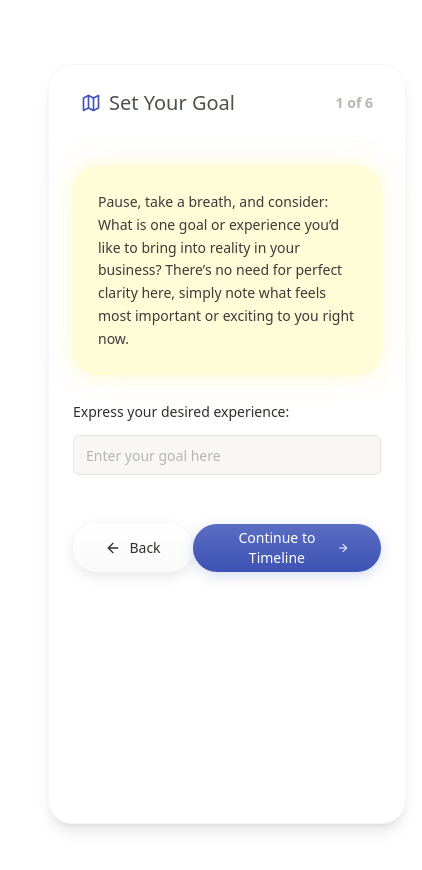
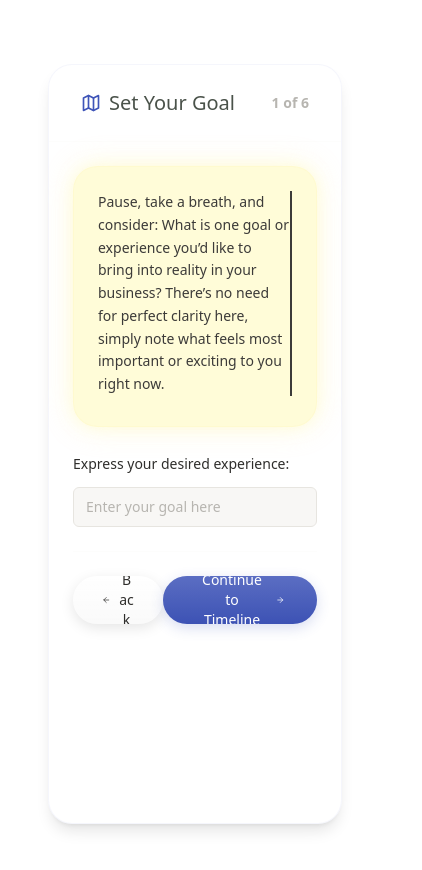
Before and after one commit to peatf/gps-live, a Next.js app: page / in a window 390 px wide. Shown: the top 870 px of the page, 422 px wide, since content can reach past the window. Built offline with nearby package versions, Linux system fonts and the light colour scheme.

Commit message:
Update globals.css

```diff
--- a/src/styles/globals.css
+++ b/src/styles/globals.css
@@ -13,6 +13,8 @@
 body {
   color: var(--text-color);
   background: transparent;
+  overscroll-behavior: none;
+  overflow-x: hidden;
 }
 
 /* Animation keyframes */
@@ -29,6 +31,15 @@ body {
   50% {
     box-shadow: 0 0 15px rgba(255,248,206,0.4), inset 0 0 25px rgba(255,248,206,0.3);
   }
+}
+
+@keyframes typewriter {
+  from { width: 0 }
+  to { width: 100% }
+}
+
+@keyframes blink {
+  50% { border-color: transparent }
 }
 
 @keyframes pulse {
@@ -61,11 +72,6 @@ body {
     transform: translateY(0);
     opacity: 1;
   }
-}
-
-@keyframes glassShimmer {
-  0% { transform: translateX(-100%); }
-  100% { transform: translateX(100%); }
 }
 
 /* Utility classes */
@@ -104,15 +110,6 @@ body {
   border: 1px solid rgba(255, 255, 255, 0.05);
 }
 
-/* Bubble effects */
-.bubble-gradient {
-  background: linear-gradient(145deg, rgba(255, 255, 255, 0.4) 0%, rgba(255, 255, 255, 0.1) 100%);
-}
-
-.bubble-border {
-  border: 1px solid rgba(255, 255, 255, 0.2);
-}
-
 /* Scrollbar styling */
 .scrollable {
   scrollbar-width: thin;
@@ -121,7 +118,6 @@ body {
 
 .scrollable::-webkit-scrollbar {
   width: 6px;
-  height: 6px;
 }
 
 .scrollable::-webkit-scrollbar-track {
@@ -136,7 +132,7 @@ body {
 /* App container */
 .app-container {
   min-height: 100vh;
-  width: 100vw;
+  width: 100%;
   background: transparent;
   display: flex;
   justify-content: center;
@@ -144,9 +140,11 @@ body {
   padding: 1rem;
   backdrop-filter: blur(10px);
   -webkit-backdrop-filter: blur(10px);
+  overflow-x: hidden;
+  overscroll-behavior: none;
 }
 
-/* Glowing effects */
+/* Glowing effects with typewriter animation */
 .glowing-screen {
   background: var(--pale-yellow);
   backdrop-filter: blur(8px);
@@ -156,26 +154,47 @@ body {
   animation: pulse 3s infinite alternate;
 }
 
-/* Alert container */
-.alert-container {
-  position: relative;
-  z-index: 1;
-  background: rgba(255, 249, 196, 0.7);
-  box-shadow: 0 4px 8px rgba(0, 0, 0, 0.1);
-  animation: fadeIn 0.5s ease-in;
-  will-change: opacity, transform;
+.glowing-screen .text-earth {
+  display: inline-block;
+  width: 0;
+  overflow: hidden;
+  animation: typewriter 2s steps(40, end) forwards;
+  white-space: pre-wrap;
+  border-right: 2px solid var(--text-color);
 }
 
-/* Button base styles */
+/* Button base styles with improved mobile handling */
 button {
   display: inline-flex;
   align-items: center;
   justify-content: center;
-  padding: 0.5rem 1rem;
+  padding: 0.75rem 1rem;
   text-align: center;
   white-space: normal;
   word-break: break-word;
-  min-width: 120px;
+  min-height: 2.5rem;
+  transition: all 0.2s ease-in-out;
+}
+
+@media (max-width: 640px) {
+  button {
+    font-size: 0.875rem;
+    padding: 0.5rem 0.75rem;
+    line-height: 1.25;
+  }
+
+  /* Ensure proper button text rendering on mobile */
+  button span {
+    display: inline-block;
+    vertical-align: middle;
+  }
+}
+
+/* Transparent button backgrounds */
+.btn-transparent {
+  background-color: transparent !important;
+  backdrop-filter: blur(4px);
+  -webkit-backdrop-filter: blur(4px);
 }
 
 /* Glass backgrounds */
@@ -198,26 +217,3 @@ button {
   backdrop-filter: blur(8px);
   -webkit-backdrop-filter: blur(8px);
 }
-
-/* Shimmer effect */
-.glass-shimmer {
-  position: relative;
-  overflow: hidden;
-}
-
-.glass-shimmer::after {
-  content: '';
-  position: absolute;
-  top: 0;
-  right: 0;
-  bottom: 0;
-  left: 0;
-  background: linear-gradient(
-    90deg,
-    rgba(255, 255, 255, 0) 0%,
-    rgba(255, 255, 255, 0.05) 50%,
-    rgba(255, 255, 255, 0) 100%
-  );
-  background-size: 200% 100%;
-  animation: glassShimmer 3s infinite;
-}
```
